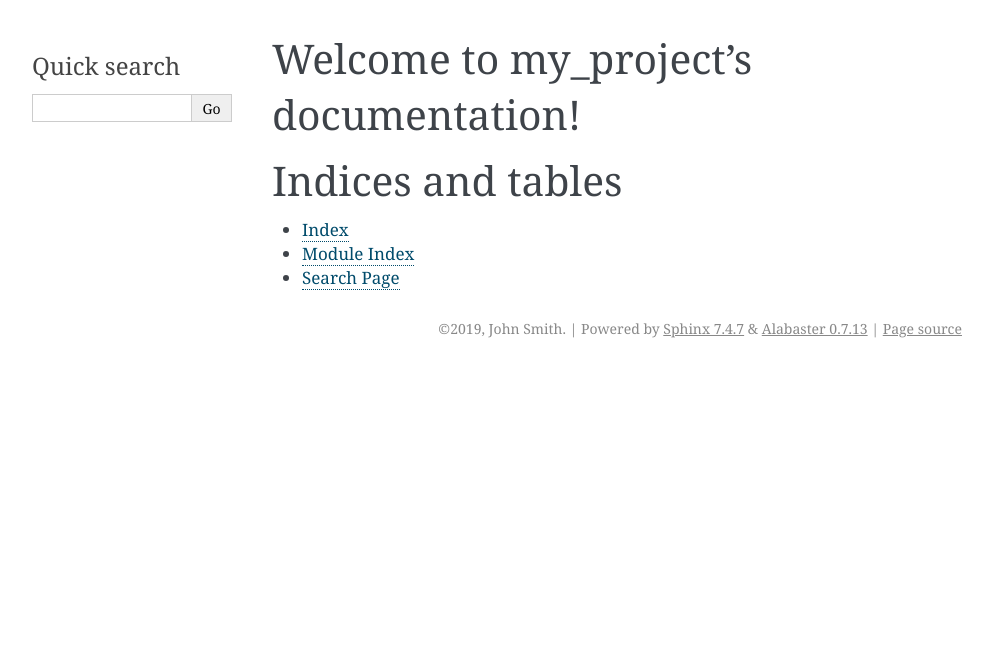
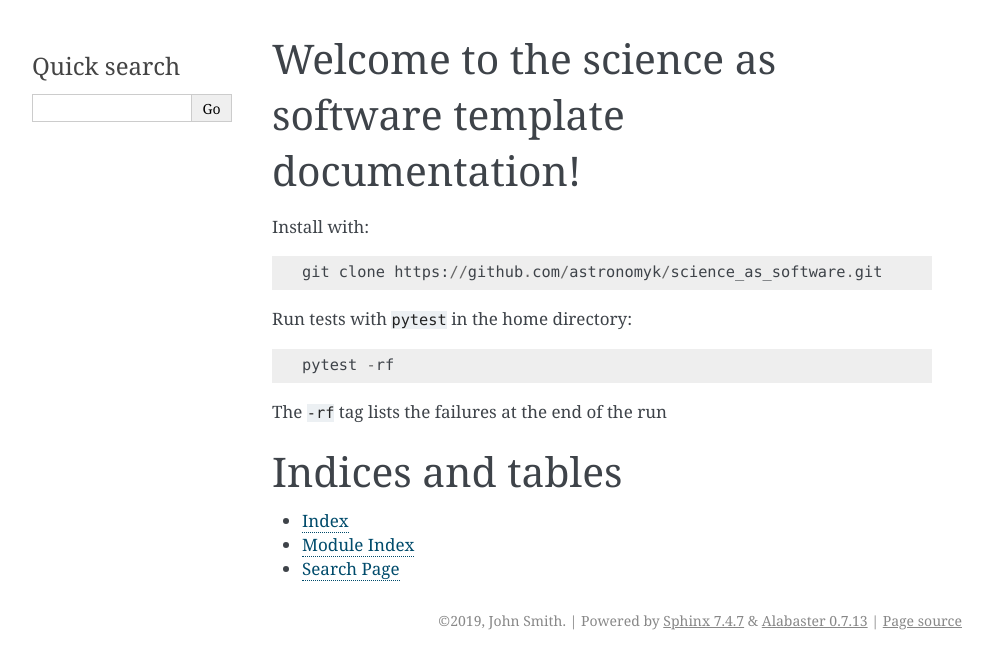
Before and after one commit to astronomyk/science_as_software, a Sphinx documentation site: the page built from docs/source/index.rst, in a window 1280 px wide. Shown: the top 669 px of the page, without its empty margins (148-1141 px from the left). Built offline with Sphinx 7.4.7, drawn with Linux system fonts in a browser that asks for light colours.

Commit message:
initial rtd commit

```diff
--- a/docs/source/index.rst
+++ b/docs/source/index.rst
@@ -3,12 +3,26 @@
    You can adapt this file completely to your liking, but it should at least
    contain the root `toctree` directive.
 
-Welcome to my_project's documentation!
-======================================
+Welcome to the science as software template documentation!
+==========================================================
 
 .. toctree::
    :maxdepth: 2
    :caption: Contents:
+
+
+Install with::
+
+    git clone https://github.com/astronomyk/science_as_software.git
+
+Run tests with ``pytest`` in the home directory::
+
+    pytest -rf
+
+The ``-rf`` tag lists the failures at the end of the run
+
+
+
 
 
 
```
